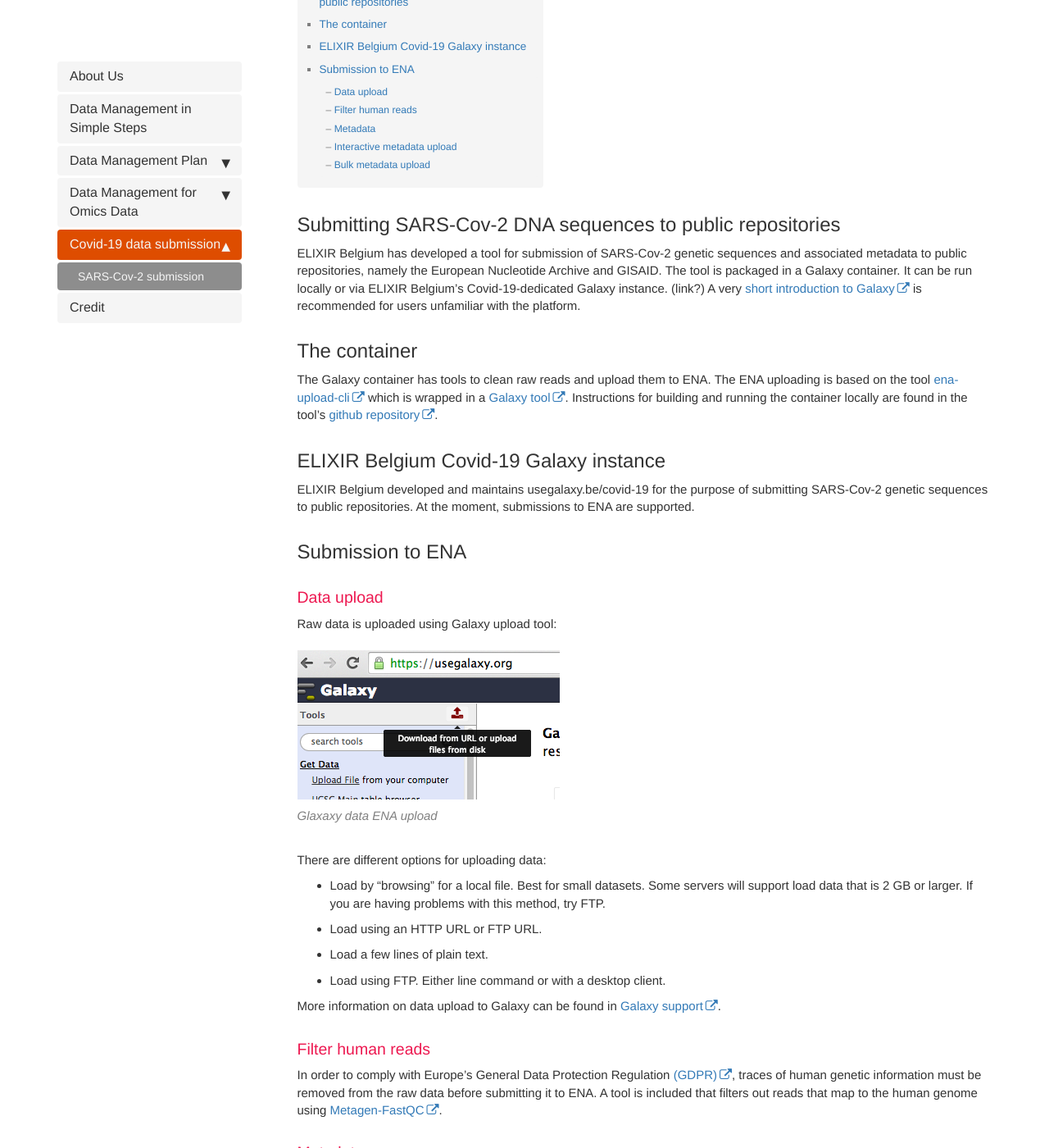
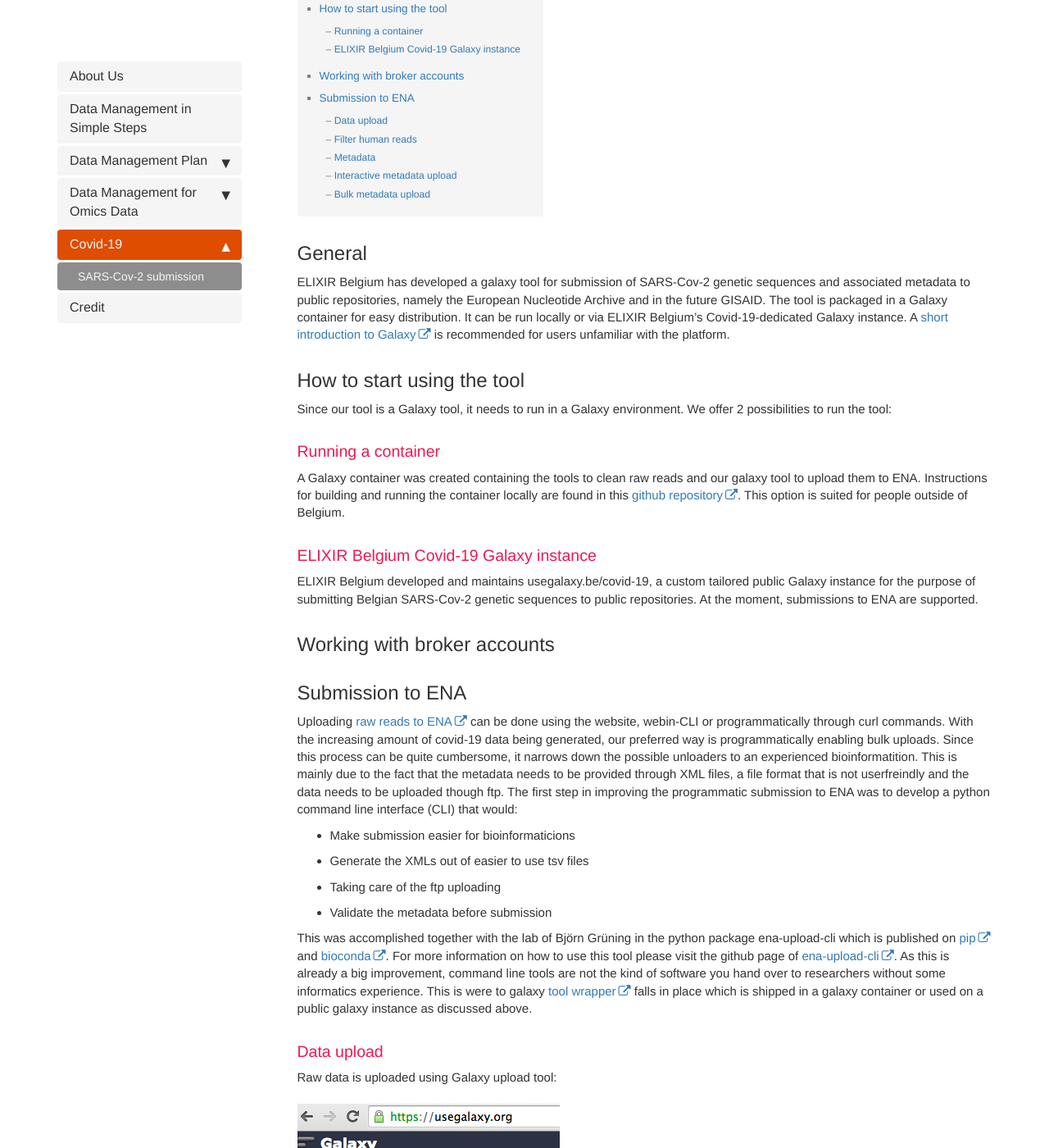
Before and after one commit to ELIXIR-Belgium/rdm-guide, a Jekyll site: the page built from pages/covid-19/sarscov2_submission.md, in a window 1280 px wide and 1400 px high, scrolled down 295 px. Shown: the whole window at 82% size. Built offline with Jekyll 4.4.1, drawn with Linux system fonts in a browser that asks for light colours; some web fonts are replaced; some of the changed text lies outside the part shown.

Commit message:
docuementation update

```diff
--- a/_data/sidebars/mydoc_sidebar.yml
+++ b/_data/sidebars/mydoc_sidebar.yml
@@ -79,7 +79,7 @@ entries:
       - title: Transcriptomics
         url: /transcriptomics.html
         output: web
-  - title: Covid-19 data submission
+  - title: Covid-19
     output: web
     url: /covid-19/index.html
     folderitems:
--- a/pages/covid-19/sarscov2_submission.md
+++ b/pages/covid-19/sarscov2_submission.md
@@ -5,19 +5,34 @@ summary: A guide to submit SARS-Cov-2 sequence data to different repositories.
 permalink: covid-19/sarscov2_submission.html
 ---
 
-## Submitting SARS-Cov-2 DNA sequences to public repositories
-ELIXIR Belgium has developed a tool for submission of SARS-Cov-2 genetic sequences and associated metadata to public repositories, namely the European Nucleotide Archive and GISAID.
-The tool is packaged in a Galaxy container. It can be run locally or via ELIXIR Belgium’s  Covid-19-dedicated Galaxy instance. (link?) A very [short introduction to Galaxy](https://training.galaxyproject.org/training-material/topics/introduction/tutorials/galaxy-intro-short/tutorial.html) is recommended for users unfamiliar with the platform.
+## General
 
-## The container
-The Galaxy container has tools to clean raw reads and upload them to ENA. The ENA uploading is based on the tool [ena-upload-cli](https://github.com/usegalaxy-eu/ena-upload-cli) which is wrapped in a [Galaxy tool](https://testtoolshed.g2.bx.psu.edu/repository?repository_id=e6d3d594449ee3f8).
-Instructions for building and running the container locally are found in the tool's  [github repository](https://github.com/ELIXIR-Belgium/ena-upload-container).
+ELIXIR Belgium has developed a galaxy tool for submission of SARS-Cov-2 genetic sequences and associated metadata to public repositories, namely the European Nucleotide Archive and in the future GISAID. The tool is packaged in a Galaxy container for easy distribution. It can be run locally or via ELIXIR Belgium’s Covid-19-dedicated Galaxy instance. A [short introduction to Galaxy](https://training.galaxyproject.org/training-material/topics/introduction/tutorials/galaxy-intro-short/tutorial.html) is recommended for users unfamiliar with the platform.
 
-## ELIXIR Belgium Covid-19 Galaxy instance
-ELIXIR Belgium developed and maintains usegalaxy.be/covid-19 for the purpose of submitting SARS-Cov-2 genetic sequences to public repositories. At the moment, submissions to ENA are supported.
+## How to start using the tool
 
+Since our tool is a Galaxy tool, it needs to run in a Galaxy environment. We offer 2 possibilities to run the tool:
+
+### Running a container
+A Galaxy container was created containing the tools to clean raw reads and our galaxy tool to upload them to ENA.
+Instructions for building and running the container locally are found in this [github repository](https://github.com/ELIXIR-Belgium/ena-upload-container).
+This option is suited for people outside of Belgium.
+
+### ELIXIR Belgium Covid-19 Galaxy instance
+ELIXIR Belgium developed and maintains usegalaxy.be/covid-19, a custom tailored public Galaxy instance for the purpose of submitting Belgian SARS-Cov-2 genetic sequences to public repositories. At the moment, submissions to ENA are supported.
+
+## Working with broker accounts
 
 ## Submission to ENA
+
+Uploading [raw reads to ENA](https://ena-docs.readthedocs.io/en/latest/submit/general-guide.html) can be done using the website, webin-CLI or programmatically through curl commands. With the increasing amount of covid-19 data being generated, our preferred way is programmatically enabling bulk uploads. Since this process can be quite cumbersome, it narrows down the possible unloaders to an experienced bioinformatition. This is mainly due to the fact that the metadata needs to be provided through XML files, a file format that is not userfreindly and the data needs to be uploaded though ftp. The first step in improving the programmatic submission to ENA was to develop a python command line interface (CLI) that would:
+- Make submission easier for bioinformaticions
+- Generate the XMLs out of easier to use tsv files
+- Taking care of the ftp uploading
+- Validate the metadata before submission
+
+This was accomplished together with the lab of Björn Grüning in the python package ena-upload-cli which is published on [pip](https://pypi.org/project/ena-upload-cli/) and [bioconda](https://anaconda.org/bioconda/ena-upload-cli). For more information on how to use this tool please visit the github page of [ena-upload-cli](https://github.com/usegalaxy-eu/ena-upload-cli). As this is already a big improvement, command line tools are not the kind of software you hand over to researchers without some informatics experience. This is were to galaxy [tool wrapper](https://testtoolshed.g2.bx.psu.edu/repository?repository_id=e6d3d594449ee3f8) falls in place which is shipped in a galaxy container or used on a public galaxy instance as discussed above.
+
 ### Data upload
 Raw data is uploaded using Galaxy upload tool:
 
```
Also changed, not shown: pages/covid-19/index.md (+1 -5 lines).
